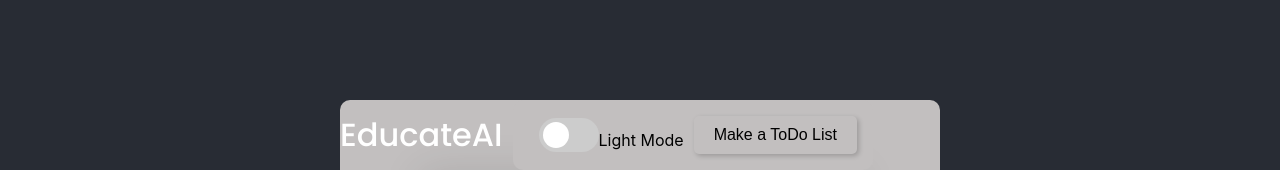
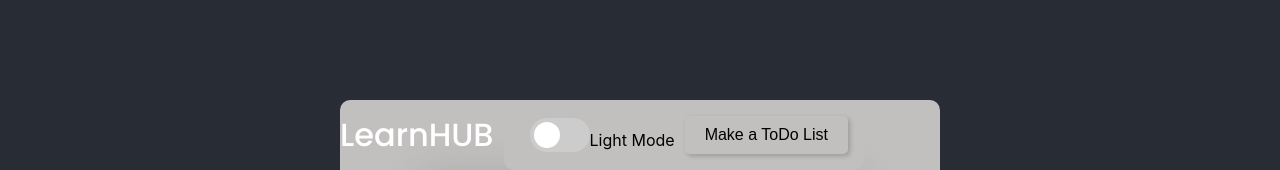
Before and after one commit to Aishika3/LearnHUB, a React (Vite) app: page / in a window 1280 px wide. Shown: the top 170 px of the page. Built offline with nearby package versions, Linux system fonts and the light colour scheme.

Commit message:
Update Navbar.jsx

```diff
--- a/src/components/Navbar.jsx
+++ b/src/components/Navbar.jsx
@@ -11,7 +11,7 @@ function Navbar({ isDarkMode, onToggle }) {
 
   return (
     <div className="navbar-container">
-      <h1 className="heading">EducateAI</h1>
+      <h1 className="heading">LearnHUB</h1>
       <div className={`navbar ${isDarkMode ? 'dark-mode' : 'light-mode'}`}>
         <label className="switch">
           <input type="checkbox" checked={isDarkMode} onChange={onToggle} />
```
